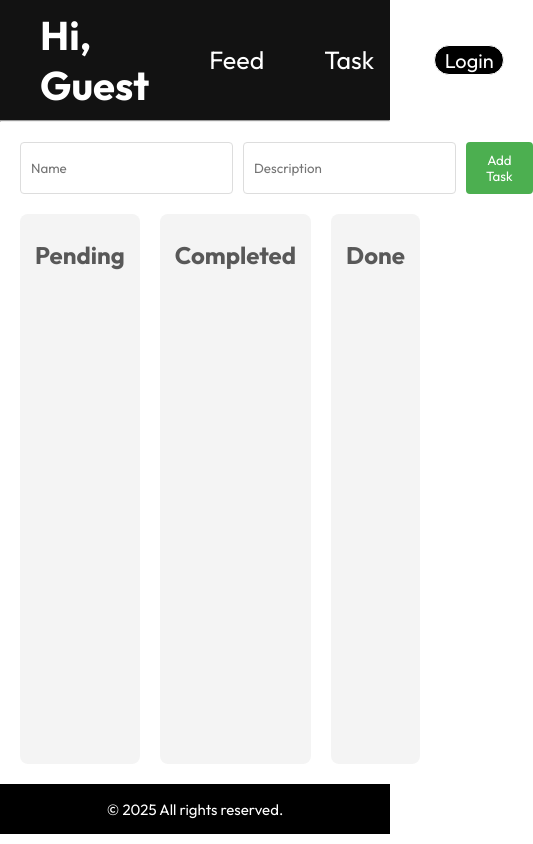
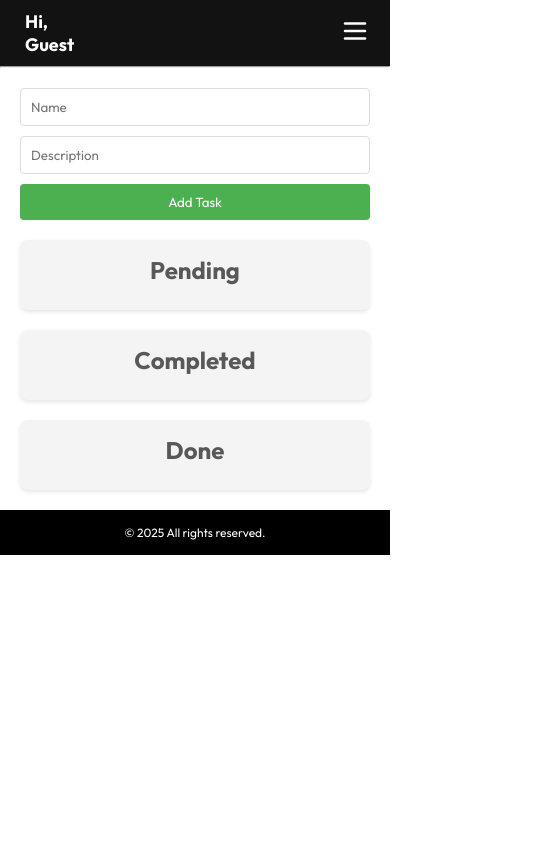
Before and after one commit to Parveen020/AffWorld-Assignment, a React (Vite) app in the folder FrontEnd/: page /task in a window 390 px wide. Shown: the whole page, 533 px wide, since content can reach past the window. Built offline with nearby package versions, Linux system fonts and the light colour scheme.

Commit message:
new commit

```diff
--- a/FrontEnd/package.json
+++ b/FrontEnd/package.json
@@ -16,6 +16,7 @@
     "@react-oauth/google": "^0.12.1",
     "axios": "^1.7.9",
     "jwt-decode": "^4.0.0",
+    "lucide-react": "^0.475.0",
     "react": "^18.3.1",
     "react-dom": "^18.3.1",
     "react-loader-spinner": "^6.1.6",
--- a/FrontEnd/src/components/Footer/Footer.css
+++ b/FrontEnd/src/components/Footer/Footer.css
@@ -12,3 +12,21 @@
     font-size:15px;
     color:white
 }
+
+
+@media (max-width: 768px) {
+    .Footer {
+        height: auto;
+        padding: 15px;
+    }
+
+    .Footer p {
+        font-size: 14px;
+    }
+}
+
+@media (max-width: 480px) {
+    .Footer p {
+        font-size: 12px;
+    }
+}
--- a/FrontEnd/src/components/Navbar/Navbar.css
+++ b/FrontEnd/src/components/Navbar/Navbar.css
@@ -4,6 +4,8 @@
   align-items: center;
   background-color: #121212;
   padding: 10px 20px;
+  position: relative;
+  z-index: 1000;
 }
 
 .navbar-brand {
@@ -11,44 +13,33 @@
   font-weight: bold;
   color: white;
   padding-left: 20px;
+  white-space: nowrap;
 }
 
+
 .navbar-links {
-    margin-right: 40px;
-    display: flex;
-    flex-direction: row;
-    justify-content: space-between;
-    align-items: center;
-    gap: 60px;
-  }
-
-  .links {
   display: flex;
   gap: 40px;
+  align-items: center;
+  transition: all 0.3s ease;
 }
 
 .nav-link {
-    font-size: 25px;
+  font-size: 20px;
   text-decoration: none;
   color: white;
-    position: relative;
 }
 
 .nav-link:hover {
   text-decoration: underline;
 }
 
-  .navbar-button {
+.login-button,
+.user-button {
   width: 70px;
   height: 30px;
   border-radius: 25px;
-  }
-
-  .login-button, .user-button {
-    width: 70px;
-    height: 30px;
-    border-radius: 25px;
-    font-size: 20px;
+  font-size: 16px;
   color: white;
   background: #000;
   border: 1px solid white;
@@ -79,3 +70,47 @@
   background-color: #34495e;
   transform: scale(1.05);
 }
+
+.hamburger-menu {
+  display: none;
+  cursor: pointer;
+  color: white;
+  z-index: 1100;
+}
+
+.navbar-links.open {
+  display: flex;
+  flex-direction: column;
+  position: absolute;
+  top: 60px;
+  right: 20px;
+  background: #121212;
+  padding: 20px;
+  border-radius: 8px;
+  gap: 20px;
+  z-index: 100;
+}
+
+@media (max-width: 768px) {
+  .navbar-links {
+    display: none;
+  }
+
+  .hamburger-menu {
+    display: block;
+  }
+
+  .navbar-brand {
+    font-size: 24px;
+    padding-left: 10px;
+  }
+}
+
+@media (max-width: 480px) {
+  .navbar-brand {
+    font-size: 18px;
+    padding-left: 5px;
+    display: flex;
+    flex-direction: column;
+  }
+}
--- a/FrontEnd/src/components/Navbar/Navbar.jsx
+++ b/FrontEnd/src/components/Navbar/Navbar.jsx
@@ -1,14 +1,15 @@
-import React, { useContext } from "react";
+import React, { useState, useContext } from "react";
 import "./Navbar.css";
 import { UserContext } from "../../context/UserContext";
 import { NavLink } from "react-router-dom";
 import { toast } from "react-toastify";
+import { Menu, X } from "lucide-react";
 
 const Navbar = () => {
   const { token, setShowLogin, data, logout } = useContext(UserContext);
-  const name = data?.name; // extracting name of the user from user data
+  const [isMenuOpen, setIsMenuOpen] = useState(false);
+  const name = data?.name;
 
-  // function for generating user name combination for login button replacement
   const getUserName = (name) =>
     name
       ? name
@@ -17,11 +18,17 @@ const Navbar = () => {
           .join("")
       : "";
 
+  const toggleMenu = () => setIsMenuOpen((prev) => !prev);
+
   return (
     <div className="navbar">
-      <div className="navbar-brand">Hi, {name || "Guest"}</div>
-      <div className="navbar-links">
-        <NavLink to="/" className="nav-link"></NavLink>
+      <div className="navbar-brand">
+        Hi, <span>{name || "Guest"}</span>
+      </div>
+      <div className={`navbar-links ${isMenuOpen ? "open" : ""}`}>
+        <NavLink to="/" className="nav-link">
+          Home
+        </NavLink>
         <NavLink to="/feed" className="nav-link">
           Feed
         </NavLink>
@@ -44,6 +51,9 @@ const Navbar = () => {
           </button>
         )}
       </div>
+      <div className="hamburger-menu" onClick={toggleMenu}>
+        {isMenuOpen ? <X size={30} /> : <Menu size={30} />}
+      </div>
     </div>
   );
 };
--- a/FrontEnd/src/context/UserContext.jsx
+++ b/FrontEnd/src/context/UserContext.jsx
@@ -5,7 +5,7 @@ import { toast } from "react-toastify";
 export const UserContext = createContext(null);
 
 const UserContextProvider = (props) => {
-  const url = "https://affworld-assignment-e6vb.onrender.com";
+  const url = "http://localhost:4000";
   const [showLogin, setShowLogin] = useState(false);
   const [isLoading, setIsLoading] = useState(false);
   const [token, setToken] = useState("");
--- a/FrontEnd/src/pages/Feed/Feed.jsx
+++ b/FrontEnd/src/pages/Feed/Feed.jsx
@@ -6,6 +6,7 @@ import AddFeed from "../AddFeed/AddFeed";
 import Login from "../../components/Login/Login";
 import Backdrop from "@mui/material/Backdrop";
 import CircularProgress from "@mui/material/CircularProgress";
+import { Menu, X } from "lucide-react"; // Import from lucide-react
 
 const Feeds = () => {
   const { token, url, setShowLogin, isLoading, setIsLoading } =
@@ -13,10 +14,8 @@ const Feeds = () => {
   const [feedPopUp, setFeedPopUp] = useState(false);
   const [loginPopUp, setLoginPopUp] = useState(false);
   const [feeds, setFeeds] = useState([]);
+  const [showMenu, setShowMenu] = useState(false); // State for controlling the menu
 
-  // it is a code where all feeds are shown with image and caption
-
-  // function that fethces all the feeds from database through an api created in backEnd
   const getAllFeeds = async () => {
     try {
       setIsLoading(true);
@@ -38,13 +37,10 @@ const Feeds = () => {
     }
   };
 
-  // fucntion for fetching feeds on loading a page
   useEffect(() => {
     getAllFeeds();
   }, []);
 
-  // function for handle Add feed, which shows the login pop up when user is
-  // not logged in and show the add feed form on if user is login
   const handleAddFeed = () => {
     if (!token) {
       setShowLogin(true);
@@ -53,9 +49,6 @@ const Feeds = () => {
     }
   };
 
-  // function to fetching all feeds after adding a feed
-  // also it has Refresh button if feeds is not loaded then
-  // user can press the button to load all the feeds.
   const handlePostAdded = () => {
     setFeedPopUp(false);
     getAllFeeds();
@@ -82,12 +75,37 @@ const Feeds = () => {
               Refresh
             </button>
           </div>
+          {/* Hamburger Menu Icon */}
+          <div className="menu-icon" onClick={() => setShowMenu(!showMenu)}>
+            {showMenu ? <X /> : <Menu />}
+          </div>
         </div>
+
+        {/* Mobile Menu */}
+        {showMenu && (
+          <div className="mobile-menu">
+            <button
+              className="mobile-create-button"
+              onClick={handleAddFeed}
+              disabled={isLoading}
+            >
+              Create Post
+            </button>
+            <button
+              className="mobile-refresh-button"
+              onClick={getAllFeeds}
+              disabled={isLoading}
+            >
+              Refresh
+            </button>
+          </div>
+        )}
+
         <div className="feed-body">
           {feeds.map((feed) => (
             <div className="single-feed" key={feed._id}>
               <div className="single-feed-image">
-                <img src={`${url}/images/${feed.image}`} alt="Feed" />
+                <img src={`${url}/images/` + feed.image} alt="Feed" />
               </div>
               <div className="single-feed-info">
                 <p>{feed.caption}</p>
@@ -96,6 +114,7 @@ const Feeds = () => {
           ))}
         </div>
       </div>
+
       {feedPopUp && (
         <AddFeed
           onClose={() => setFeedPopUp(false)}
@@ -111,6 +130,7 @@ const Feeds = () => {
           }}
         />
       )}
+
       <Backdrop sx={{ color: "#fff", zIndex: 9999 }} open={isLoading}>
         <CircularProgress color="inherit" />
       </Backdrop>
--- a/FrontEnd/src/pages/Task/Task.css
+++ b/FrontEnd/src/pages/Task/Task.css
@@ -6,15 +6,17 @@
 
   .task-input {
     display: flex;
+    flex-wrap: wrap;
+    gap: 10px;
     margin-bottom: 20px;
   }
 
   .task-input input {
     flex-grow: 1;
     padding: 10px;
-    margin-right: 10px;
     border: 1px solid #ddd;
     border-radius: 4px;
+    min-width: 150px;
   }
 
   .task-input button {
@@ -24,12 +26,14 @@
     border: none;
     border-radius: 4px;
     cursor: pointer;
+    min-width: 100px;
   }
 
   .task-board {
     display: flex;
     justify-content: space-between;
     gap: 20px;
+    flex-wrap: wrap;
   }
 
   .task-column {
@@ -38,37 +42,42 @@
     border-radius: 8px;
     padding: 15px;
     height: 550px;
-    position: relative;
     display: flex;
-    flex-direction:column;
-    gap:10px;
+    flex-direction: column;
+    gap: 10px;
+    box-shadow: 0 2px 4px rgba(0, 0, 0, 0.1);
   }
 
-.task-column-heading{
-    height:10%;
+  .task-column-heading {
+    height: 10%;
     display: flex;
     justify-content: center;
     align-items: center;
     color: #585858;
+    font-weight: bold;
   }
 
-.task-column-body{
+  .task-column-body {
     height: 90%;
     overflow-y: auto;
     scrollbar-width: none;
+    padding-right: 10px;
   }
-
 
   .task-item {
     background-color: white;
     border: 1px solid #ddd;
     border-radius: 4px;
     padding: 10px;
-    margin-bottom: 10px;
     display: flex;
     justify-content: space-between;
     align-items: start;
     cursor: move;
+    transition: box-shadow 0.2s ease-in-out;
+  }
+
+  .task-item:hover {
+    box-shadow: 0 2px 6px rgba(0, 0, 0, 0.2);
   }
 
   .delete-btn {
@@ -76,8 +85,29 @@
     border: none;
     color: red;
     cursor: pointer;
+    font-size: 1.2em;
   }
 
-.task-item:hover {
-    box-shadow: 0 2px 4px rgba(0, 0, 0, 0.1);
+  @media (max-width: 768px) {
+    .task-board {
+      flex-direction: column;
     }
+
+    .task-column {
+      height: 400px;
+    }
+  }
+
+  @media (max-width: 480px) {
+    .task-input {
+      flex-direction: column;
+    }
+
+    .task-input button {
+      width: 100%;
+    }
+
+    .task-column {
+      height: 300px;
+    }
+  }
--- a/FrontEnd/src/pages/Task/Task.jsx
+++ b/FrontEnd/src/pages/Task/Task.jsx
@@ -142,6 +142,7 @@ const Task = () => {
   const handleDragStart = (e, task, sourceColumn) => {
     e.dataTransfer.setData("task", JSON.stringify(task));
     e.dataTransfer.setData("sourceColumn", sourceColumn);
+    e.dataTransfer.effectAllowed = "move";
   };
 
   // function for updating task status to column name on which they are dragged
```
Also changed, not shown: FrontEnd/src/components/Login/Login.css (+72 -33 lines), FrontEnd/src/pages/AddFeed/AddFeed.css (+80 -7 lines), FrontEnd/src/pages/Feed/Feed.css (+91 -21 lines), 5 other files (tests, documents, lock files or other folders). Lines whose indentation alone changed are shown as unchanged.
